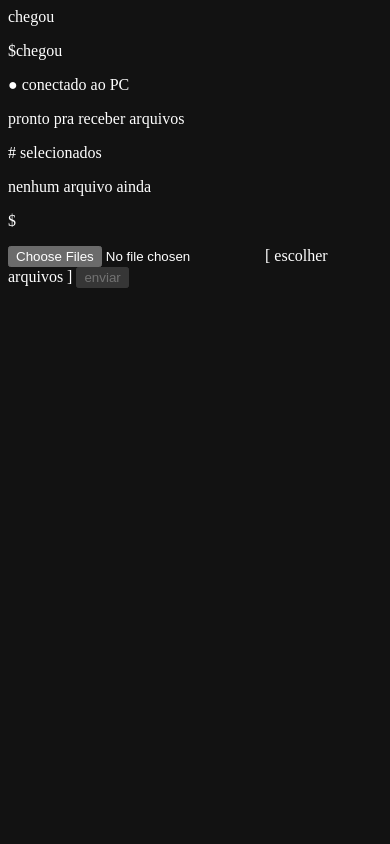
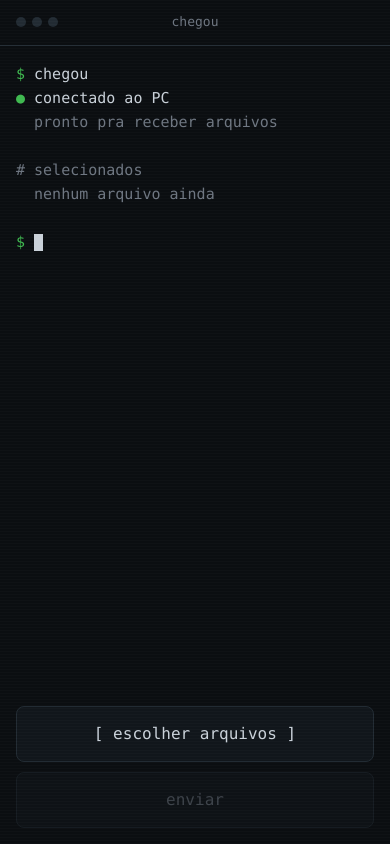
Before and after one commit to zrdep/chegou, a website: page public/index.html in a window 390 px wide. Drawn offline with Linux system fonts and the light colour scheme.

Commit message:
style(web): visual de terminal mobile-first com animação de abertura

```diff
--- a/public/style.css
+++ b/public/style.css
@@ -1 +1,311 @@
-/* estilos da página de envio */
+/* mesmas cores do terminal do PC: verde, ciano, amarelo e cinza */
+:root {
+  --bg: #0b0e11;
+  --panel: #11161b;
+  --border: #222b33;
+  --text: #c9d1d9;
+  --dim: #6e7681;
+  --green: #3fb950;
+  --cyan: #56d4dd;
+  --yellow: #e3b341;
+  --red: #f85149;
+
+  /* fontes que já vêm no sistema: a página funciona sem internet */
+  --font: ui-monospace, 'Cascadia Code', 'SF Mono', Menlo, Consolas, 'Roboto Mono', 'Droid Sans Mono', monospace;
+}
+
+*,
+*::before,
+*::after {
+  box-sizing: border-box;
+  margin: 0;
+  padding: 0;
+}
+
+html,
+body {
+  min-height: 100%;
+}
+
+body {
+  background: var(--bg);
+  color: var(--text);
+  font: 15px/1.6 var(--font);
+  -webkit-text-size-adjust: 100%;
+  -webkit-tap-highlight-color: transparent;
+  display: flex;
+  justify-content: center;
+  padding-top: env(safe-area-inset-top);
+}
+
+/* linhas de monitor antigo, bem sutis */
+body::after {
+  content: '';
+  position: fixed;
+  inset: 0;
+  pointer-events: none;
+  background: repeating-linear-gradient(to bottom, rgb(255 255 255 / 0.018) 0 1px, transparent 1px 3px);
+}
+
+::selection {
+  background: var(--green);
+  color: var(--bg);
+}
+
+/* ---------- janela ---------- */
+
+.terminal {
+  width: 100%;
+  max-width: 640px;
+  min-height: 100dvh;
+  display: flex;
+  flex-direction: column;
+}
+
+.titlebar {
+  display: flex;
+  align-items: center;
+  gap: 12px;
+  padding: 12px 16px;
+  border-bottom: 1px solid var(--border);
+  color: var(--dim);
+  font-size: 13px;
+}
+
+.dots,
+.dots-spacer {
+  display: flex;
+  gap: 6px;
+  width: 42px;
+}
+
+.dots span {
+  width: 10px;
+  height: 10px;
+  border-radius: 50%;
+  background: var(--border);
+}
+
+.title {
+  flex: 1;
+  text-align: center;
+  overflow: hidden;
+  text-overflow: ellipsis;
+  white-space: nowrap;
+}
+
+/* no PC/tablet vira uma janela flutuante */
+@media (min-width: 700px) {
+  body {
+    padding: 48px 16px;
+    align-items: flex-start;
+  }
+
+  .terminal {
+    min-height: 0;
+    border: 1px solid var(--border);
+    border-radius: 10px;
+    background: var(--panel);
+    box-shadow: 0 0 60px rgb(63 185 80 / 0.06);
+    overflow: hidden;
+  }
+
+  .actions {
+    position: static;
+    background: none;
+  }
+}
+
+/* ---------- tela ---------- */
+
+.screen {
+  flex: 1;
+  padding: 16px;
+}
+
+.line {
+  white-space: pre-wrap;
+  overflow-wrap: anywhere;
+  min-height: 1.6em;
+}
+
+.block {
+  margin-top: 1.6em;
+}
+
+.prompt {
+  color: var(--green);
+  margin-right: 1ch;
+}
+
+.dim { color: var(--dim); }
+.ok { color: var(--green); }
+.info { color: var(--cyan); }
+.warn { color: var(--yellow); }
+.err { color: var(--red); }
+
+/* ---------- lista de arquivos ---------- */
+
+.files {
+  list-style: none;
+}
+
+/* + foto.jpg ·············· 2.3 MB */
+.files li {
+  display: flex;
+  align-items: baseline;
+  gap: 1ch;
+  min-width: 0;
+}
+
+.files li::before {
+  content: '+';
+  color: var(--green);
+}
+
+.files .name {
+  overflow: hidden;
+  text-overflow: ellipsis;
+  white-space: nowrap;
+  min-width: 0;
+}
+
+.files .fill {
+  flex: 1;
+  min-width: 2ch;
+  border-bottom: 2px dotted var(--border);
+  transform: translateY(-0.3em);
+}
+
+.files .size {
+  color: var(--dim);
+  white-space: nowrap;
+}
+
+/* ---------- progresso ---------- */
+
+.progress {
+  display: flex;
+  gap: 1ch;
+}
+
+.bar {
+  color: var(--green);
+  letter-spacing: -0.05em;
+}
+
+/* ---------- botões ---------- */
+
+.actions {
+  position: sticky;
+  bottom: 0;
+  display: grid;
+  gap: 10px;
+  padding: 12px 16px calc(16px + env(safe-area-inset-bottom));
+  background: linear-gradient(to bottom, transparent, var(--bg) 24px);
+}
+
+.btn {
+  display: flex;
+  align-items: center;
+  justify-content: center;
+  width: 100%;
+  min-height: 56px;
+  padding: 14px;
+  font: inherit;
+  font-size: 16px;
+  color: var(--text);
+  background: var(--panel);
+  border: 1px solid var(--border);
+  border-radius: 8px;
+  cursor: pointer;
+  user-select: none;
+  transition: transform 0.1s, border-color 0.2s, color 0.2s;
+}
+
+.btn:active {
+  transform: scale(0.98);
+}
+
+.btn:focus-within,
+.btn:focus-visible {
+  outline: 2px solid var(--cyan);
+  outline-offset: 2px;
+}
+
+.btn-primary {
+  color: var(--green);
+  border-color: var(--green);
+}
+
+.btn-primary:disabled {
+  color: var(--dim);
+  border-color: var(--border);
+  opacity: 0.5;
+  cursor: default;
+  transform: none;
+}
+
+/* esconde o input mas mantém ele clicável pela label e acessível */
+.sr-only {
+  position: absolute;
+  width: 1px;
+  height: 1px;
+  overflow: hidden;
+  clip-path: inset(50%);
+  white-space: nowrap;
+}
+
+/* ---------- animações ---------- */
+
+/* cada linha da abertura aparece em sequência (--i = ordem) */
+.boot .line,
+.block[style],
+.cursor-line {
+  opacity: 0;
+  animation: appear 0s calc(0.25s + var(--i) * 0.3s) forwards;
+}
+
+/* "chegou" sendo digitado */
+.typed {
+  display: inline-block;
+  overflow: hidden;
+  white-space: nowrap;
+  vertical-align: bottom;
+  width: 0;
+  animation: typing 0.5s 0.25s steps(6) forwards;
+}
+
+.cursor {
+  display: inline-block;
+  width: 0.6em;
+  height: 1.1em;
+  vertical-align: text-bottom;
+  background: var(--text);
+  animation: blink 1s steps(1) infinite;
+}
+
+@keyframes appear {
+  to { opacity: 1; }
+}
+
+@keyframes typing {
+  to { width: 6ch; }
+}
+
+@keyframes blink {
+  50% { opacity: 0; }
+}
+
+@media (prefers-reduced-motion: reduce) {
+  *,
+  *::before,
+  *::after {
+    animation-duration: 0s !important;
+    animation-delay: 0s !important;
+  }
+
+  .cursor {
+    animation: none;
+  }
+}
```
